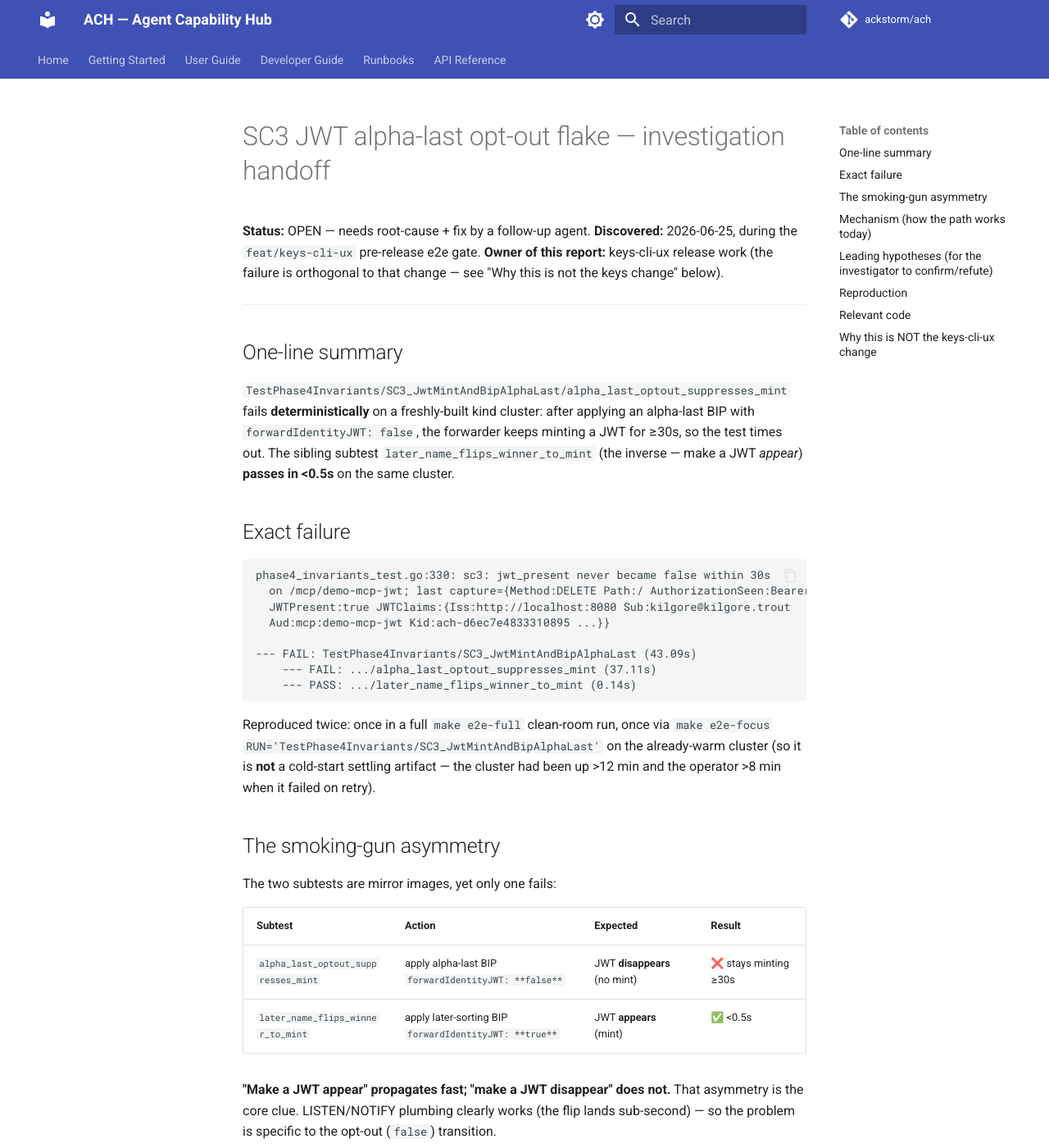
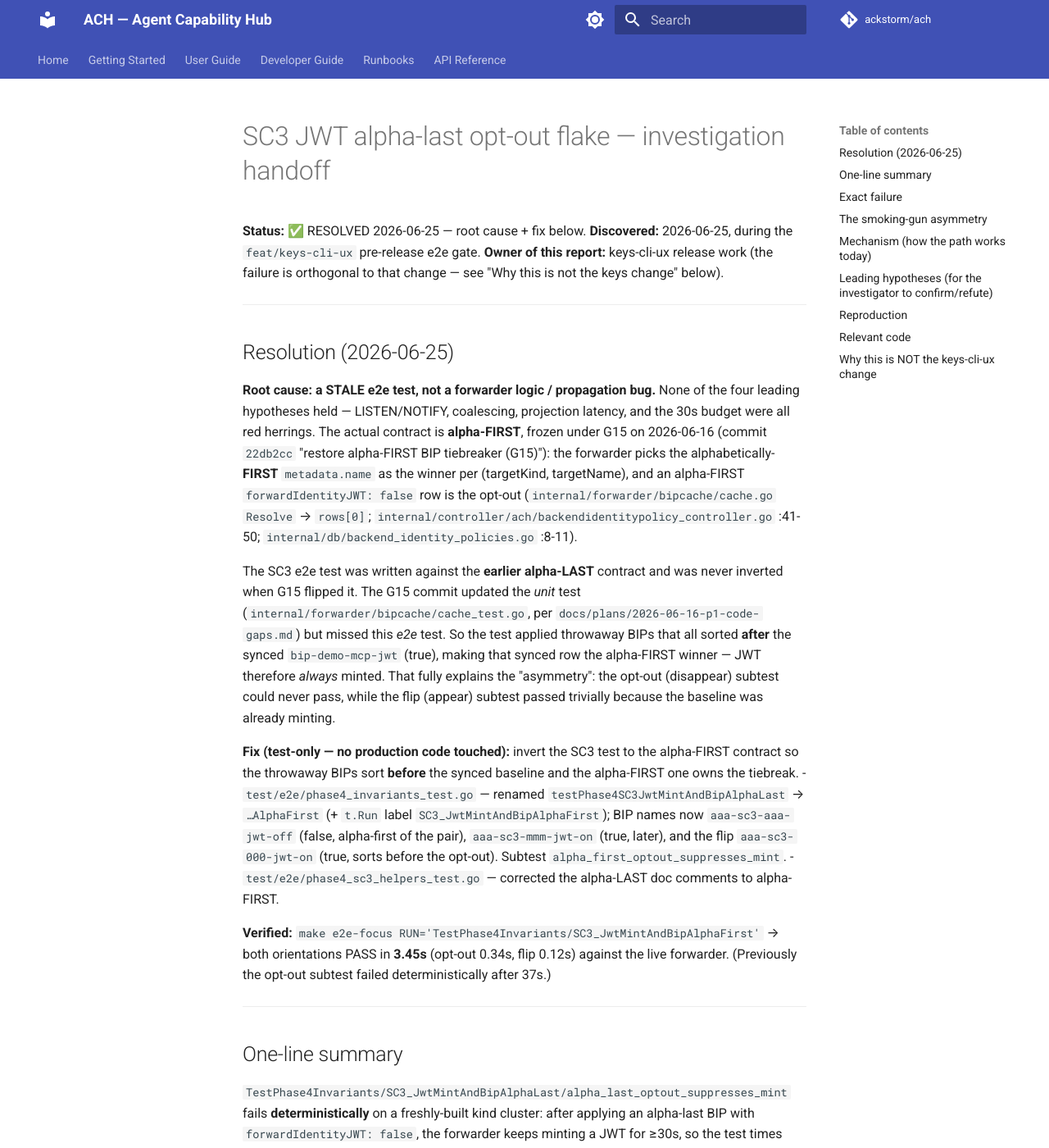
Before and after one commit to ackstorm/ach, an MkDocs documentation site: the page built from docs/plans/2026-06-25-sc3-jwt-optout-flake-investigation.md, in a window 1280 px wide and 1400 px high. Shown: the whole window at 82% size. Built offline with MkDocs 1.6.1 and Material for MkDocs 9.7.7, drawn with Linux system fonts in a browser that asks for light colours; comment, search, counter and statistics services are not loaded; the version menu is left out.

Commit message:
test(e2e): invert SC3 BIP tiebreak test to alpha-FIRST contract
SC3_JwtMintAndBipAlphaLast was written against the pre-G15 alpha-LAST
tiebreaker and never inverted when G15 (22db2cc) restored alpha-FIRST as the
forwarder's BIP winner selection. The throwaway BIPs all sorted AFTER the
synced bip-demo-mcp-jwt (true), making it the alpha-FIRST winner, so the route
always minted and the opt-out subtest could never pass.

Test-only fix: rename to AlphaFirst, BIP names sort BEFORE the synced baseline
so the alpha-FIRST throwaway owns the tiebreak; correct the alpha-LAST doc
comments. No production code touched. Verified green:
make e2e-focus RUN='TestPhase4Invariants/SC3_JwtMintAndBipAlphaFirst' (3.45s).

Co-Authored-By: Claude Opus 4.8 (1M context) <noreply@anthropic.com>

```diff
--- a/docs/plans/2026-06-25-sc3-jwt-optout-flake-investigation.md
+++ b/docs/plans/2026-06-25-sc3-jwt-optout-flake-investigation.md
@@ -1,9 +1,49 @@
 # SC3 JWT alpha-last opt-out flake — investigation handoff
 
-**Status:** OPEN — needs root-cause + fix by a follow-up agent.
+**Status:** ✅ RESOLVED 2026-06-25 — root cause + fix below.
 **Discovered:** 2026-06-25, during the `feat/keys-cli-ux` pre-release e2e gate.
 **Owner of this report:** keys-cli-ux release work (the failure is orthogonal to
 that change — see "Why this is not the keys change" below).
+
+---
+
+## Resolution (2026-06-25)
+
+**Root cause: a STALE e2e test, not a forwarder logic / propagation bug.** None
+of the four leading hypotheses held — LISTEN/NOTIFY, coalescing, projection
+latency, and the 30s budget were all red herrings. The actual contract is
+**alpha-FIRST**, frozen under G15 on 2026-06-16 (commit `22db2cc`
+"restore alpha-FIRST BIP tiebreaker (G15)"): the forwarder picks the
+alphabetically-**FIRST** `metadata.name` as the winner per
+(targetKind, targetName), and an alpha-FIRST `forwardIdentityJWT: false` row is
+the opt-out (`internal/forwarder/bipcache/cache.go` `Resolve` → `rows[0]`;
+`internal/controller/ach/backendidentitypolicy_controller.go` :41-50; `internal/db/backend_identity_policies.go` :8-11).
+
+The SC3 e2e test was written against the **earlier alpha-LAST** contract and was
+never inverted when G15 flipped it. The G15 commit updated the *unit* test
+(`internal/forwarder/bipcache/cache_test.go`, per `docs/plans/2026-06-16-p1-code-gaps.md`)
+but missed this *e2e* test. So the test applied throwaway BIPs that all sorted
+**after** the synced `bip-demo-mcp-jwt` (true), making that synced row the
+alpha-FIRST winner — JWT therefore *always* minted. That fully explains the
+"asymmetry": the opt-out (disappear) subtest could never pass, while the flip
+(appear) subtest passed trivially because the baseline was already minting.
+
+**Fix (test-only — no production code touched):** invert the SC3 test to the
+alpha-FIRST contract so the throwaway BIPs sort **before** the synced baseline
+and the alpha-FIRST one owns the tiebreak.
+- `test/e2e/phase4_invariants_test.go` — renamed
+  `testPhase4SC3JwtMintAndBipAlphaLast` → `…AlphaFirst` (+ `t.Run` label
+  `SC3_JwtMintAndBipAlphaFirst`); BIP names now `aaa-sc3-aaa-jwt-off` (false,
+  alpha-first of the pair), `aaa-sc3-mmm-jwt-on` (true, later), and the flip
+  `aaa-sc3-000-jwt-on` (true, sorts before the opt-out). Subtest
+  `alpha_first_optout_suppresses_mint`.
+- `test/e2e/phase4_sc3_helpers_test.go` — corrected the alpha-LAST doc comments
+  to alpha-FIRST.
+
+**Verified:** `make e2e-focus RUN='TestPhase4Invariants/SC3_JwtMintAndBipAlphaFirst'`
+→ both orientations PASS in **3.45s** (opt-out 0.34s, flip 0.12s) against the
+live forwarder. (Previously the opt-out subtest failed deterministically after
+37s.)
 
 ---
 
```
Also changed, not shown: 2 other files.
